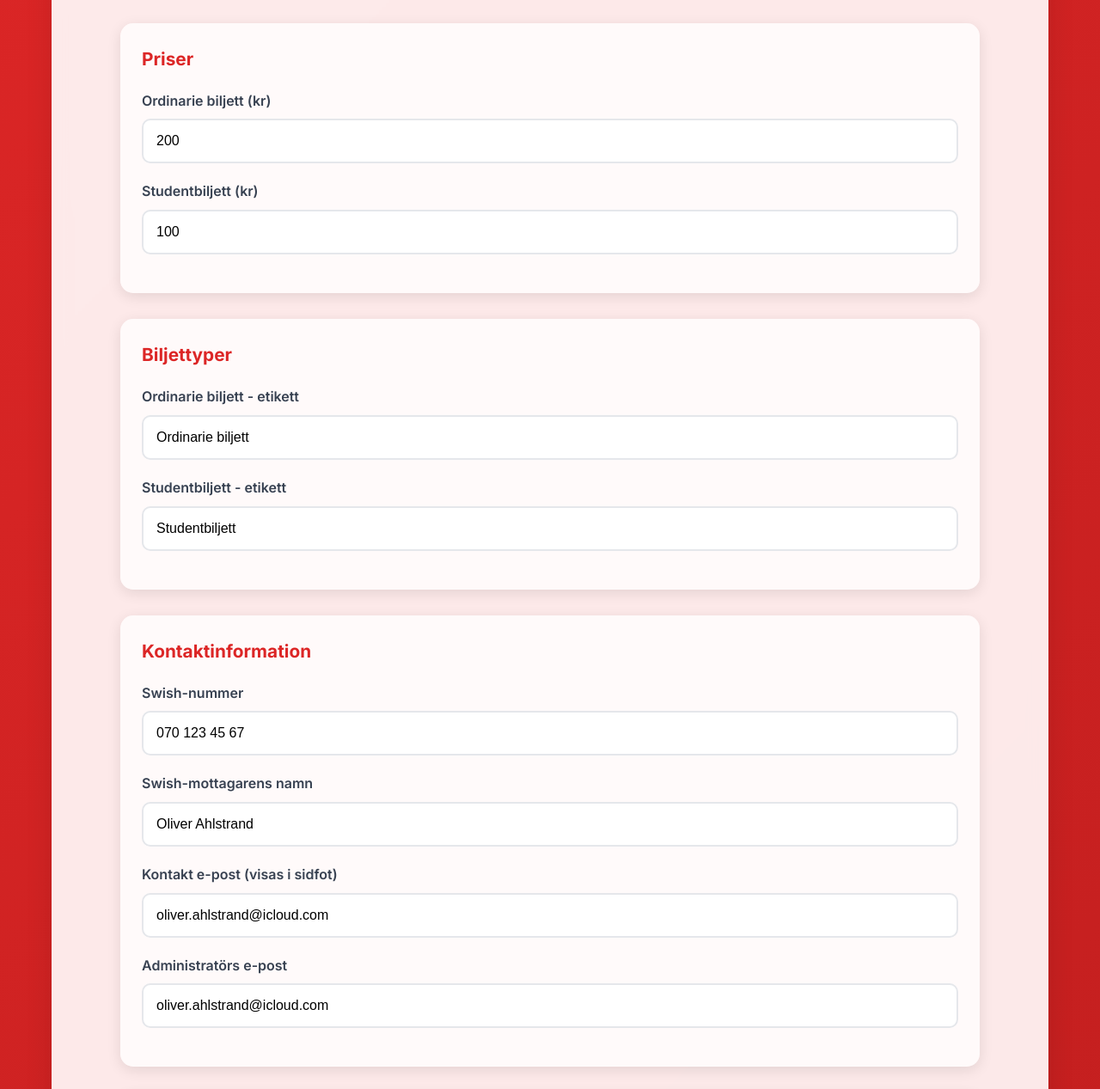
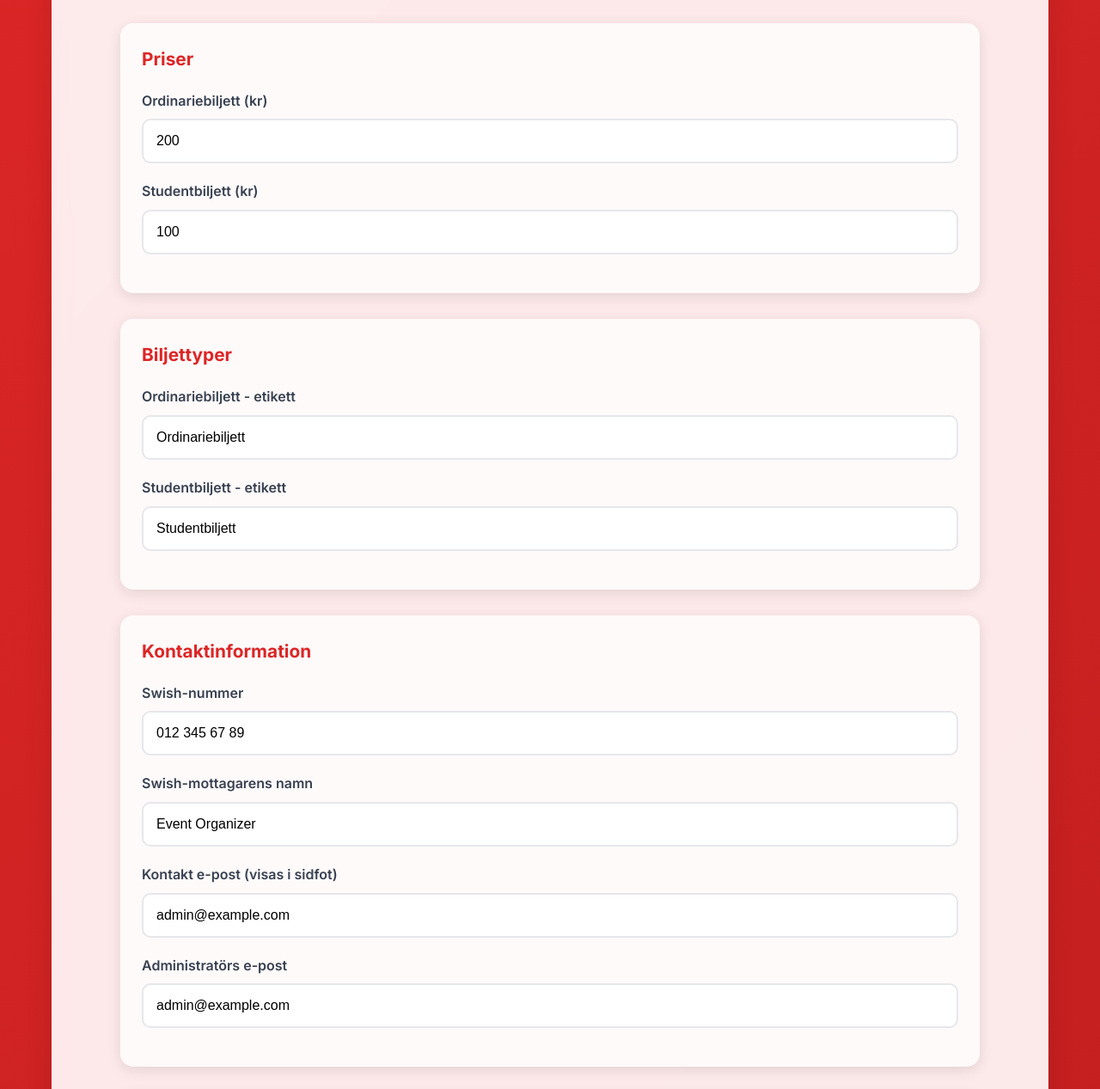
Before and after one commit to magpern/TicketBroker, a Flask app: page /admin/settings in a window 1280 px wide. Shown: the part 268-1535 px from the top of the page at 86% size. Run offline with Flask 3, Linux system fonts and the light colour scheme; the visitor is signed in with stand-in values (Sample User, id 1); data that the repository does not hold is empty.

Commit message:
Removed hardcoded things

```diff
--- a/app/__init__.py
+++ b/app/__init__.py
@@ -44,7 +44,7 @@ def create_app():
     @app.context_processor
     def inject_global_vars():
         from app.models import Settings
-        contact_email = Settings.get_value('contact_email', 'oliver.ahlstrand@icloud.com')
+        contact_email = Settings.get_value('contact_email', 'admin@example.com')
         return dict(contact_email=contact_email)
 
     # Note: Database tables are now managed by Flask-Migrate
--- a/app/routes/admin.py
+++ b/app/routes/admin.py
@@ -283,7 +283,7 @@ def export_excel():
     ws.title = "Biljettbokningar"
 
     # Headers
-    headers = ['ID', 'Namn', 'E-post', 'Telefon', 'Tid', 'Ordinarie biljetter', 'Studentbiljetter', 'Totalt', 'Status', 'Betalning bekräftad', 'Datum']
+    headers = ['ID', 'Namn', 'E-post', 'Telefon', 'Tid', 'Ordinariebiljetter', 'Studentbiljetter', 'Totalt', 'Status', 'Betalning bekräftad', 'Datum']
     for col, header in enumerate(headers, 1):
         ws.cell(row=1, column=col, value=header)
 
--- a/app/templates/admin/edit_booking.html
+++ b/app/templates/admin/edit_booking.html
@@ -34,7 +34,7 @@
             </div>
 
             <div class="form-group">
-                <label>Ordinarie biljetter</label>
+                <label>Ordinariebiljetter</label>
                 <input type="text" value="{{ booking.adult_tickets }}" readonly class="readonly-field">
                 <small class="readonly-note">Antal biljetter kan inte ändras efter bokning</small>
             </div>
--- a/app/templates/admin/settings.html
+++ b/app/templates/admin/settings.html
@@ -16,7 +16,7 @@
             <div class="settings-group">
                 <h3>Priser</h3>
                 <div class="form-group">
-                    <label for="adult_price">Ordinarie biljett (kr)</label>
+                    <label for="adult_price">Ordinariebiljett (kr)</label>
                     <input type="number" id="adult_price" name="adult_price" value="{{ settings.get('adult_price', '200') }}" required>
                 </div>
 
@@ -29,8 +29,8 @@
             <div class="settings-group">
                 <h3>Biljettyper</h3>
                 <div class="form-group">
-                    <label for="adult_ticket_label">Ordinarie biljett - etikett</label>
-                    <input type="text" id="adult_ticket_label" name="adult_ticket_label" value="{{ settings.get('adult_ticket_label', 'Ordinarie biljett') }}" required>
+                    <label for="adult_ticket_label">Ordinariebiljett - etikett</label>
+                    <input type="text" id="adult_ticket_label" name="adult_ticket_label" value="{{ settings.get('adult_ticket_label', 'Ordinariebiljett') }}" required>
                 </div>
 
                 <div class="form-group">
@@ -43,22 +43,22 @@
                 <h3>Kontaktinformation</h3>
                 <div class="form-group">
                     <label for="swish_number">Swish-nummer</label>
-                    <input type="text" id="swish_number" name="swish_number" value="{{ settings.get('swish_number', '070 123 45 67') }}" required>
+                    <input type="text" id="swish_number" name="swish_number" value="{{ settings.get('swish_number', '012 345 67 89') }}" required>
                 </div>
 
                 <div class="form-group">
                     <label for="swish_recipient_name">Swish-mottagarens namn</label>
-                    <input type="text" id="swish_recipient_name" name="swish_recipient_name" value="{{ settings.get('swish_recipient_name', 'Oliver Ahlstrand') }}" required>
+                    <input type="text" id="swish_recipient_name" name="swish_recipient_name" value="{{ settings.get('swish_recipient_name', 'Event Organizer') }}" required>
                 </div>
 
                 <div class="form-group">
                     <label for="contact_email">Kontakt e-post (visas i sidfot)</label>
-                    <input type="email" id="contact_email" name="contact_email" value="{{ settings.get('contact_email', 'oliver.ahlstrand@icloud.com') }}" required>
+                    <input type="email" id="contact_email" name="contact_email" value="{{ settings.get('contact_email', 'admin@example.com') }}" required>
                 </div>
 
                 <div class="form-group">
                     <label for="admin_email">Administratörs e-post</label>
-                    <input type="email" id="admin_email" name="admin_email" value="{{ settings.get('admin_email', 'oliver.ahlstrand@icloud.com') }}" required>
+                    <input type="email" id="admin_email" name="admin_email" value="{{ settings.get('admin_email', 'admin@example.com') }}" required>
                 </div>
             </div>
 
--- a/app/templates/booking_success.html
+++ b/app/templates/booking_success.html
@@ -49,7 +49,7 @@
             <li><strong>E-post:</strong> {{ booking.email }}</li>
             <li><strong>Telefon:</strong> {{ booking.phone }}</li>
             <li><strong>Tid:</strong> {{ booking.show.start_time }}-{{ booking.show.end_time }}</li>
-            <li><strong>Ordinarie biljetter:</strong> {{ booking.adult_tickets }} st</li>
+            <li><strong>Ordinariebiljetter:</strong> {{ booking.adult_tickets }} st</li>
             <li><strong>Studentbiljetter:</strong> {{ booking.student_tickets }} st</li>
             <li><strong>Totalt att betala:</strong> {{ booking.total_amount }} kr</li>
         </ul>
--- a/app/templates/contact.html
+++ b/app/templates/contact.html
@@ -26,7 +26,7 @@
             <div class="form-group">
                 <label for="phone">Telefonnummer (valfritt)</label>
                 <input type="tel" id="phone" name="phone"
-                       placeholder="070 123 45 67"
+                       placeholder="012 345 67 89"
                        value="{{ request.form.get('phone', '') }}">
             </div>
 
--- a/app/templates/index.html
+++ b/app/templates/index.html
@@ -20,7 +20,7 @@
 
             <div class="pricing-compact">
                 <h3>Priser</h3>
-                <p><strong>Ordinarie biljett:</strong> {{ adult_price }} kr</p>
+                <p><strong>Ordinariebiljett:</strong> {{ adult_price }} kr</p>
                 <p><strong>Studentbiljett:</strong> {{ student_price }} kr</p>
             </div>
         </div>
--- a/config.py
+++ b/config.py
@@ -23,8 +23,8 @@ class Config:
     MAX_TICKETS_PER_BOOKING = 4
     ADULT_TICKET_PRICE = 200
     STUDENT_TICKET_PRICE = 100
-    SWISH_NUMBER = '070 123 45 67'
-    SWISH_RECIPIENT_NAME = 'Donald Duck'
-    CONTACT_EMAIL = 'Donald.Duck@icloud.com'
+    SWISH_NUMBER = '012 345 67 89'
+    SWISH_RECIPIENT_NAME = 'Event Organizer'
+    CONTACT_EMAIL = 'admin@example.com'
     CONCERT_DATE = '29/1 2026'
     CONCERT_VENUE = 'Aulan på Rytmus Stockholm'
```
Also changed, not shown: app/routes/public.py (+13 -13 lines), app/utils/email.py (+6 -6 lines), README.md.
